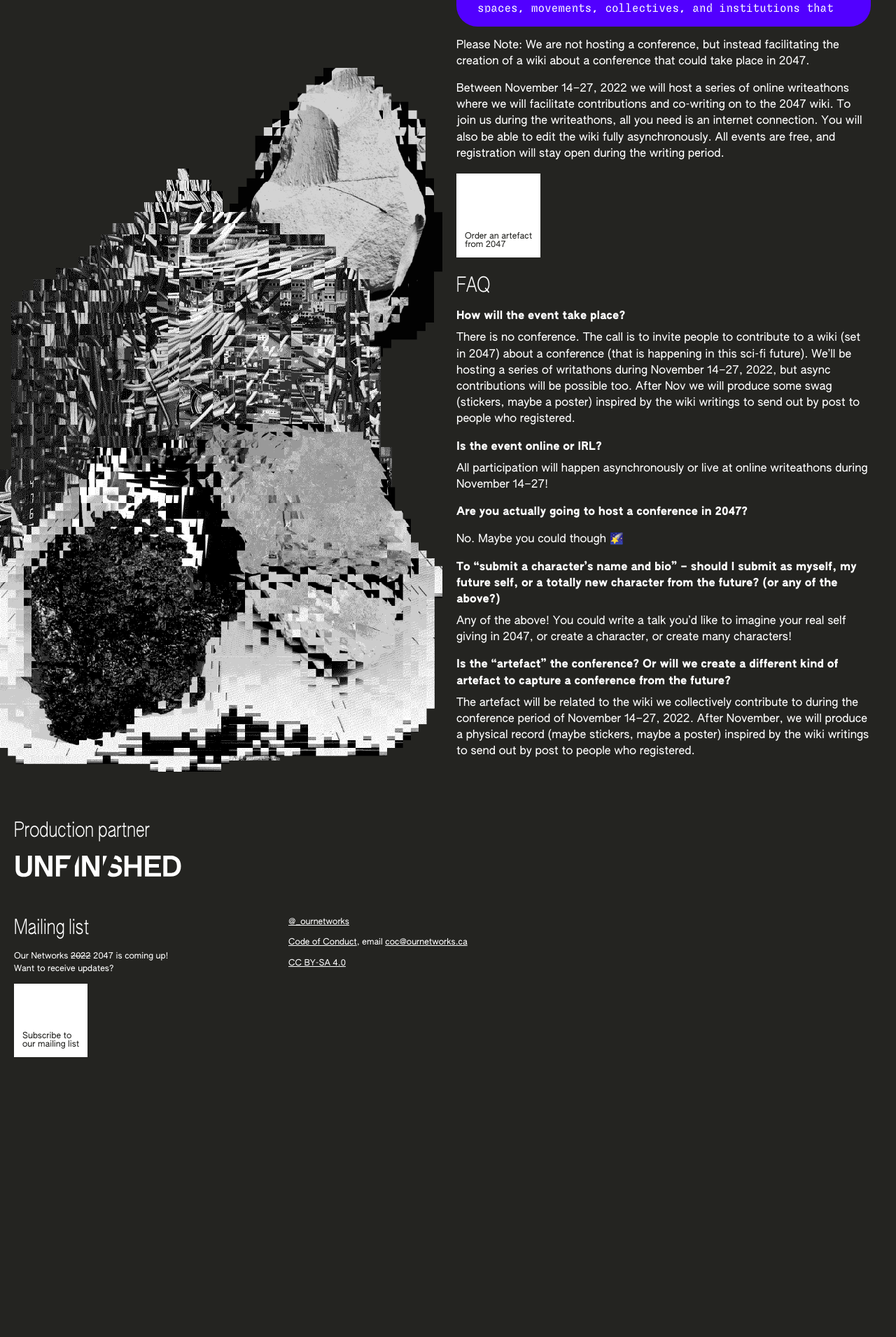
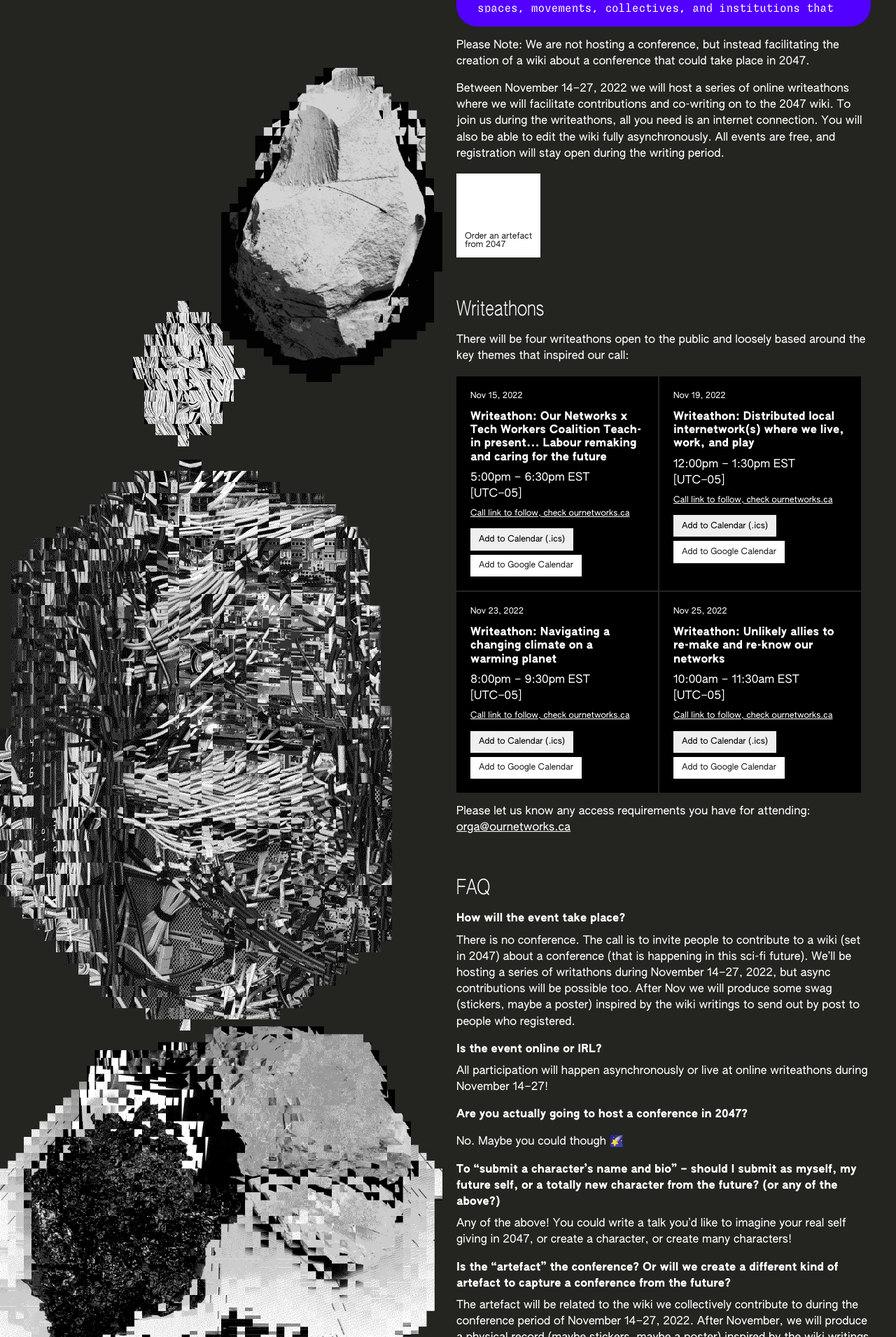
Before and after one commit to ournetworks/ournetworks.ca, a Jekyll site: the page built from index.md, in a window 1280 px wide. Shown: the part 1131-3042 px from the top of the page at 70% size. Built offline with Jekyll 4.4.1, drawn with Linux system fonts in a browser that asks for light colours; before the commit the page ends 2678 px from its top, so only the background shows below that.

Commit message:
Add writeathons (#259)
* update events with writeathons

* update writeathon times

* add old event.html include

* add writeathons to index

* writeathons edits

Co-authored-by: Garry Ing <garry.ing@gmail.com>

```diff
--- a/_data/events.yml
+++ b/_data/events.yml
@@ -1,26 +1,36 @@
-- title: "Open hour: COVID-19 and Our Networks 2020"
+- title: "Writeathon: Our Networks x Tech Workers Coalition Teach-in present... Labour remaking and caring for the future"
   type: call
-  location: https://meet.jit.si/ournetworks
-  locationLink: https://meet.jit.si/ournetworks
-  date: 2020-03-19
-  startTime: '16:00'
-  endTime: '17:00'
-  timeZone: "EDT [UTC-04]"
+  location: "Call link to follow, check ournetworks.ca"
+  locationLink: https://ournetworks.ca/
+  date: 2022-11-15
+  startTime: '17:00'
+  endTime: '18:30'
+  timeZone: "EST [UTC−05]"
 
-- title: "Open hour: CFP #1"
+- title: "Writeathon: Distributed local internetwork(s) where we live, work, and play"
   type: call
-  location: Mozilla Hubs
-  locationLink: https://hubs.mozilla.com/Gpo3so3/our-networks/
-  date: 2020-04-30
-  startTime: '17:30'
-  endTime: '18:30'
-  timeZone: "EDT [UTC-04]"
+  location: "Call link to follow, check ournetworks.ca"
+  locationLink: https://ournetworks.ca/
+  date: 2022-11-19
+  startTime: '12:00'
+  endTime: '13:30'
+  timeZone: "EST [UTC−05]"
 
-- title: "Open hour: CFP #2"
+
+- title: "Writeathon: Navigating a changing climate on a warming planet"
   type: call
-  location: Online Town
-  locationLink: https://theonline.town/UZMGVUA2R9JZIstN/ournetworks
-  date: 2020-05-16
-  startTime: '12:00'
-  endTime: '13:00'
-  timeZone: "EDT [UTC-04]"
+  location: "Call link to follow, check ournetworks.ca"
+  locationLink: https://ournetworks.ca/
+  date: 2022-11-23
+  startTime: '20:00'
+  endTime: '21:30'
+  timeZone: "EST [UTC−05]"
+
+- title: "Writeathon: Unlikely allies to re-make and re-know our networks"
+  type: call
+  location: "Call link to follow, check ournetworks.ca"
+  locationLink: https://ournetworks.ca/
+  date: 2022-11-25
+  startTime: '10:00'
+  endTime: '11:30'
+  timeZone: "EST [UTC−05]"
--- /dev/null
+++ b/_includes/event.html
@@ -0,0 +1,25 @@
+<header>
+  <p class="mb-1 fs-small">{{ include.event.date | date: "%b %d, %Y" }}</p>
+  <h5 class="event-title fs-normal mb-05 mt-0">{% if include.event.url %}<a href="{% if include.event.redirect_to %}{{ include.event.redirect_to }}{% else %}{{ include.event.url }}{% endif %}">{% endif %}{{ include.event.title }}{% if include.event.url %}</a>{% endif %}</h5>
+  <div class="event-time-location">
+    <div class="event-meta mb-05">
+      <p class="mb-0">{{ include.event.startTime | date:"%-I:%M%P" }} – {{include.event.endTime | date:"%-I:%M%P"}} {{ include.event.timeZone }}</p>
+      </div>
+    <div class="event-meta fs-small">
+      <p>{% if include.event.locationLink %}<a href="{{ include.event.locationLink }}">{% endif %}{{ include.event.location }}{% if include.event.locationLink %}</a>{% endif %}</p></div>
+  </div>
+</header>
+<div class="flex-direction-column">
+  {% capture event_title %}{{ include.event.title }}{% endcapture %}
+  {% capture event_start %}{{ include.event.date | date: "%Y%m%d" }}T{{ include.event.startTime | date:"%H%M%S" }}{% endcapture %}
+  {% capture event_end %}{{ include.event.date | date: "%Y%m%d" }}T{{ include.event.endTime | date:"%H%M%S" }}{% endcapture %}
+  {% capture event_location %}{{ include.event.location }}{% endcapture %}
+  {% capture event_description %}{{ include.event.text | strip }} For details: {{ include.event.url|strip | prepend: site.url }}{% endcapture %}
+
+  {% capture googleCalendarLink %}text={{ event_title | url_encode }}&location={{ event_location | url_encode }}&dates={{ event_start }}/{{ event_end }}&details={{ event_description | url_encode }}&ctz=America/Toronto&sf=true&output=xml{% endcapture %}
+
+  <button download="event.ics" class="event-add-button button compact mb-05" data-location="{{ event_location }}" data-summary="{{ event_title }}" data-description="{{ event_description }}" data-dtstart="{{ event_start }}" data-dtend="{{ event_end }}">Add to Calendar (.ics)</button>
+  <a class="button compact primary" target="_blank" rel="noopener" href="https://www.google.com/calendar/render?action=TEMPLATE&{{ googleCalendarLink }}">
+    Add to Google Calendar
+  </a>
+</div>
--- a/_sass/_buttons.scss
+++ b/_sass/_buttons.scss
@@ -10,6 +10,8 @@ button {
   white-space: nowrap;
   cursor: pointer;
   line-height: 1em;
+  border: 0;
+  font-weight: inherit;
   -webkit-font-smoothing: antialiased;
   -moz-osx-font-smoothing: grayscale;
 }
@@ -19,8 +21,13 @@ button:hover,
 .button:focus,
 button:focus {
   color: var(--white);
+  background-color: var(--black);
+  text-decoration: none;
+}
+
+.button:active,
+button:active {
   background-color: var(--accent);
-  text-decoration: none;
 }
 
 .button.primary,
@@ -30,16 +37,14 @@ button.primary {
 }
 
 .button.primary:hover,
-button.primary:hover,
-.button.primary:focus,
-button.primary:focus {
+button.primary:hover {
   color: var(--white);
   background-color: var(--black);
 }
 
 .compact {
-  font-size: 0.85em;
-  padding: 1em;
+  font-size: 0.75em;
+  padding: 0.8em 1em;
 }
 
 .compact-round {
--- a/_sass/_layout.scss
+++ b/_sass/_layout.scss
@@ -407,12 +407,12 @@
 }
 
 .splash-graphic-3 {
-  bottom: 65%;
+  bottom: 71%;
   left: 30%;
 }
 
 .splash-graphic-5 {
-  bottom: 0;
+  top: 30%;
   left: 0;
   z-index: 2;
 }
@@ -420,3 +420,11 @@
 .register-panel {
   z-index: 100;
 }
+
+.events-grid {
+  gap: 2px;
+  .event {
+    background: var(--black);
+    padding: 20px;
+  }
+}
--- a/index.md
+++ b/index.md
@@ -37,8 +37,23 @@ Between November 14–27, 2022 we will host a series of online writeathons where
 
 <a href="https://mailer.ournetworks.ca/" class="button primary square fs-small" target="_blank" rel="noopener">Order an artefact<br /> from 2047</a  >
 
+## Writeathons
+{:.authentic-condensed-60.mt-2}
+
+There will be four writeathons open to the public and loosely based around the key themes that inspired our call:
+
+<div class="events-grid flex flex-wrap mb-1">
+  {% for call in site.data.events %}
+    <div class="event w-50">
+      {% include event.html event=call %}
+    </div>
+  {% endfor %}
+</div>
+
+Please let us know any access requirements you have for attending: [orga@ournetworks.ca](mailto:orga@ournetworks.ca)
+
 ## FAQ
-{:.authentic-condensed-60}
+{:.authentic-condensed-60.mt-2}
 
 **How will the event take place?**
 {:.mb-05}
```
